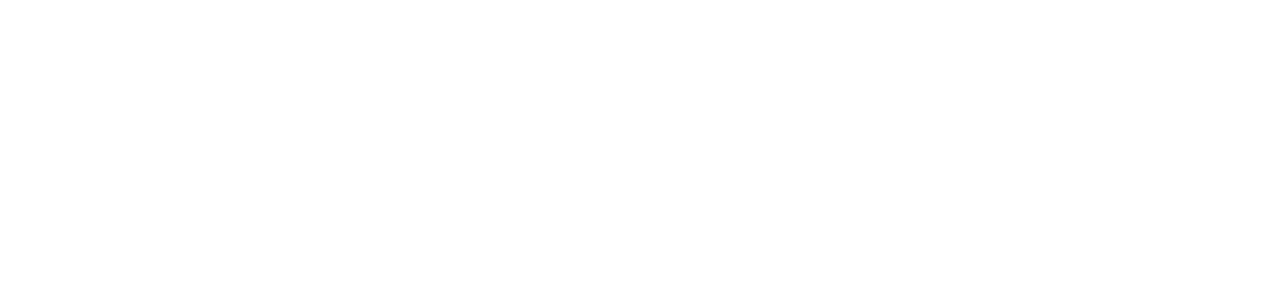
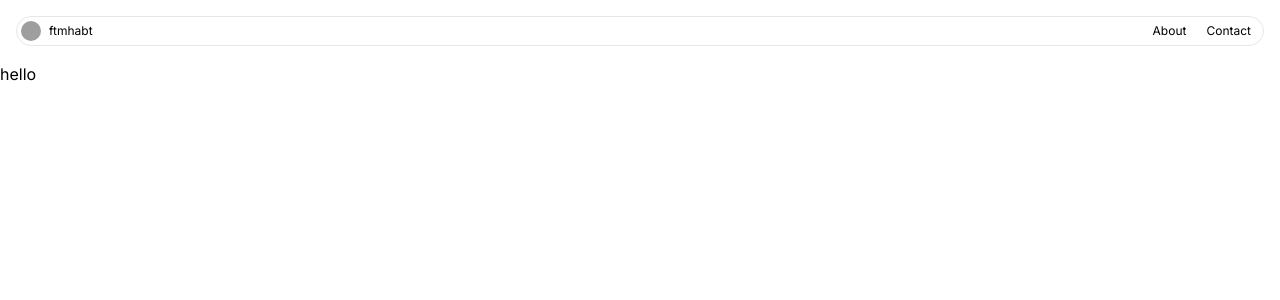
Before and after one commit to ftmhabt/portfolio, a Next.js app: page / in a window 1280 px wide. Shown: the top 300 px of the page. Built offline with nearby package versions, Linux system fonts and the light colour scheme; grey boxes are pictures that could not be loaded.

Commit message:
Add header

```diff
--- /dev/null
+++ b/src/app/_components/header.tsx
@@ -0,0 +1,12 @@
+export default function Header() {
+  return <nav className="flex items-center m-4 text-[.75rem] border border-gray-200 rounded-full">
+    <div className="p-1  items-center flex gap-2">
+        <img className="w-[20px] h-[20px] rounded-full" src="https://avatars.githubusercontent.com/u/149063046?v=4" alt="my-photo" />
+        <div>ftmhabt</div>
+    </div>
+    <ul className="flex ml-auto p-1 px-3 gap-5">
+        <li>About</li>
+        <li>Contact</li>
+    </ul>
+  </nav>;
+}
--- a/src/app/layout.tsx
+++ b/src/app/layout.tsx
@@ -1,6 +1,7 @@
 import type { Metadata } from "next";
 import { Inter } from "next/font/google";
 import "./globals.css";
+import Header from "./_components/header";
 
 const inter = Inter({ subsets: ["latin"] });
 
@@ -16,7 +17,10 @@
 }>) {
   return (
     <html lang="en">
-      <body className={inter.className}>{children}</body>
+      <body className={inter.className}>
+        <Header/>
+        {children}
+        </body>
     </html>
   );
 }
--- a/src/app/page.tsx
+++ b/src/app/page.tsx
@@ -1,3 +1,5 @@
 export default function Home() {
-  return <main></main>;
+  return <main>
+    hello
+  </main>;
 }
```
Also changed, not shown: src/app/works/[name]/not-found.tsx (added), src/app/works/[name]/page.tsx (added).
